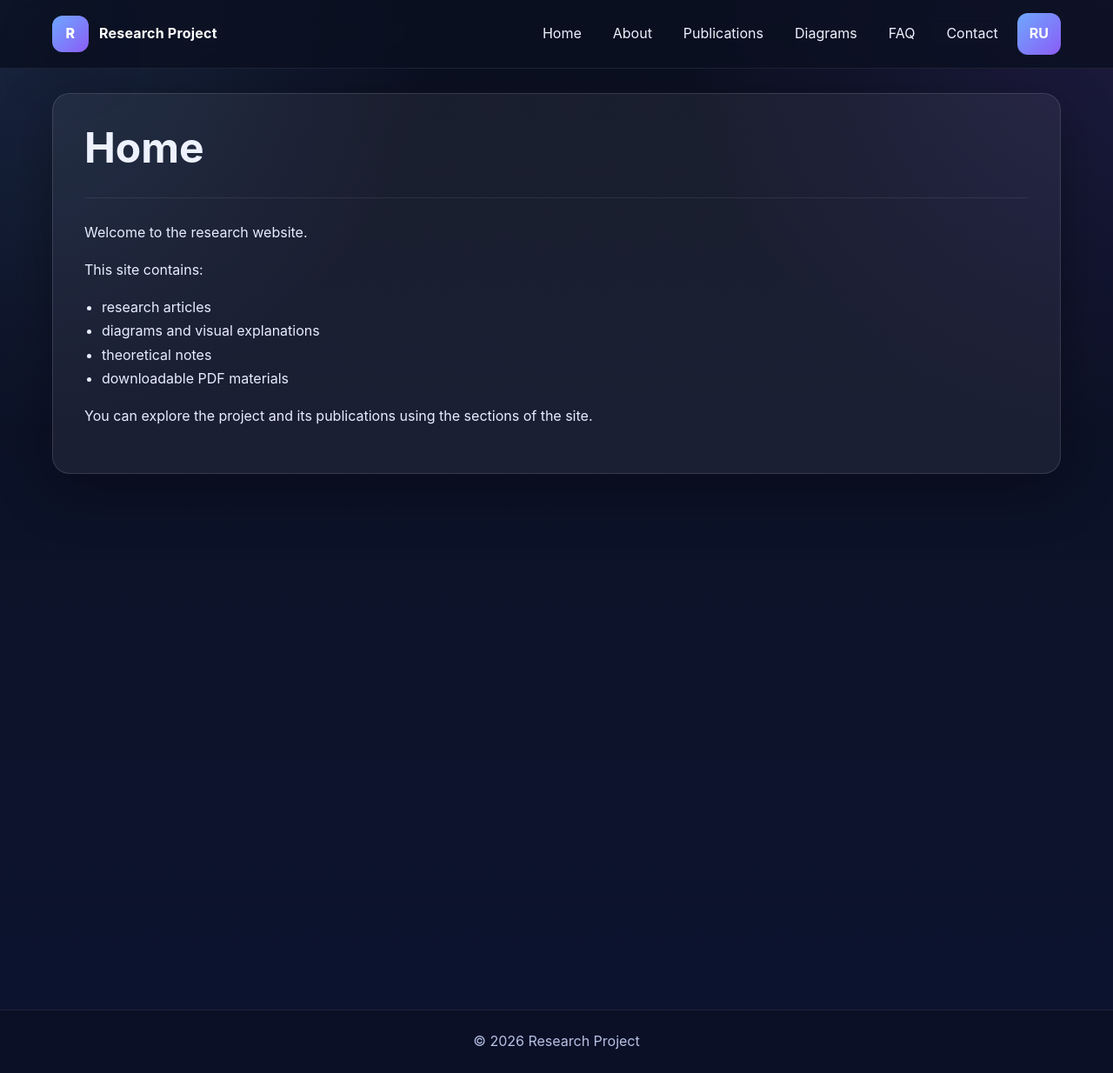
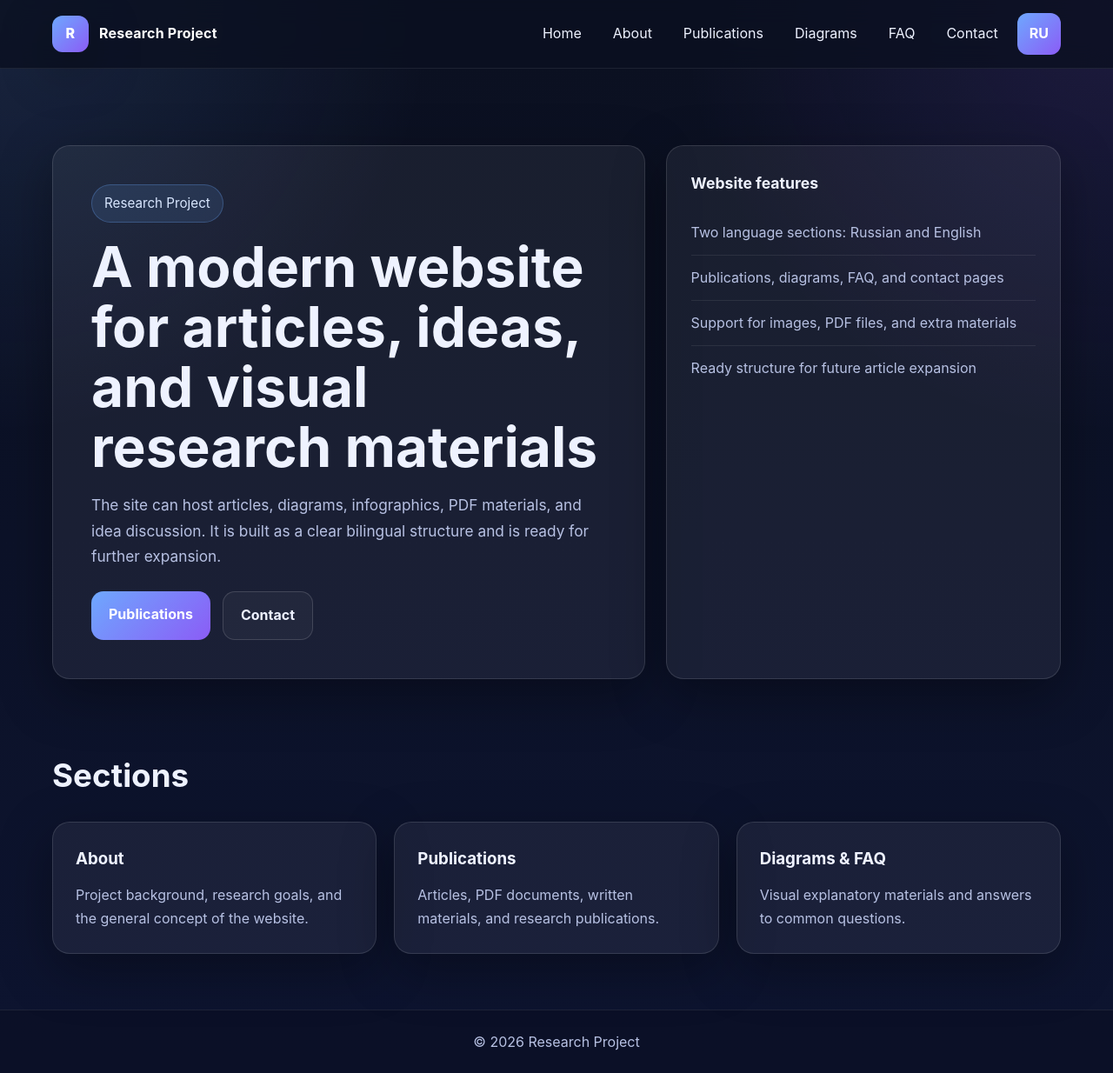
Before and after one commit to naoumov-ilia/naoumov-ilia.github.io, a Jekyll site: the page built from en/index.md, in a window 1280 px wide and 1234 px high. Shown: the whole window at 87% size. Built offline with Jekyll 4.4.1, drawn with Linux system fonts in a browser that asks for light colours.

Commit message:
Update index.md

```diff
--- a/en/index.md
+++ b/en/index.md
@@ -1,17 +1,55 @@
 ---
-layout: page
-title: "Home"
+layout: default
+title: Home
 lang: en
+ref: ""
+description: Research website with publications, diagrams, infographics, and PDF materials.
 permalink: /en/
 ---
 
-Welcome to the research website.
+<section class="hero">
+  <div class="container hero-grid">
+    <div class="hero-card">
+      <div class="hero-eyebrow">Research Project</div>
+      <h1>A modern website for articles, ideas, and visual research materials</h1>
+      <p>
+        The site can host articles, diagrams, infographics, PDF materials, and idea discussion.
+        It is built as a clear bilingual structure and is ready for further expansion.
+      </p>
+      <div class="hero-actions">
+        <a class="btn btn-primary" href="{{ '/en/publications/' | relative_url }}">Publications</a>
+        <a class="btn btn-secondary" href="{{ '/en/contact/' | relative_url }}">Contact</a>
+      </div>
+    </div>
 
-This site contains:
+    <aside class="info-card">
+      <h3>Website features</h3>
+      <ul class="info-list">
+        <li>Two language sections: Russian and English</li>
+        <li>Publications, diagrams, FAQ, and contact pages</li>
+        <li>Support for images, PDF files, and extra materials</li>
+        <li>Ready structure for future article expansion</li>
+      </ul>
+    </aside>
+  </div>
+</section>
 
-- research articles
-- diagrams and visual explanations
-- theoretical notes
-- downloadable PDF materials
-
-You can explore the project and its publications using the sections of the site.
+<section class="section">
+  <div class="container">
+    <h2 class="section-title">Sections</h2>
+    <div class="features-grid">
+      <div class="feature-card">
+        <h3>About</h3>
+        <p>Project background, research goals, and the general concept of the website.</p>
+      </div>
+      <div class="feature-card">
+        <h3>Publications</h3>
+        <p>Articles, PDF documents, written materials, and research publications.</p>
+      </div>
+      <div class="feature-card">
+        <h3>Diagrams & FAQ</h3>
+        <p>Visual explanatory materials and answers to common questions.</p>
+      </div>
+    </div>
+  </div>
+</section>
```
